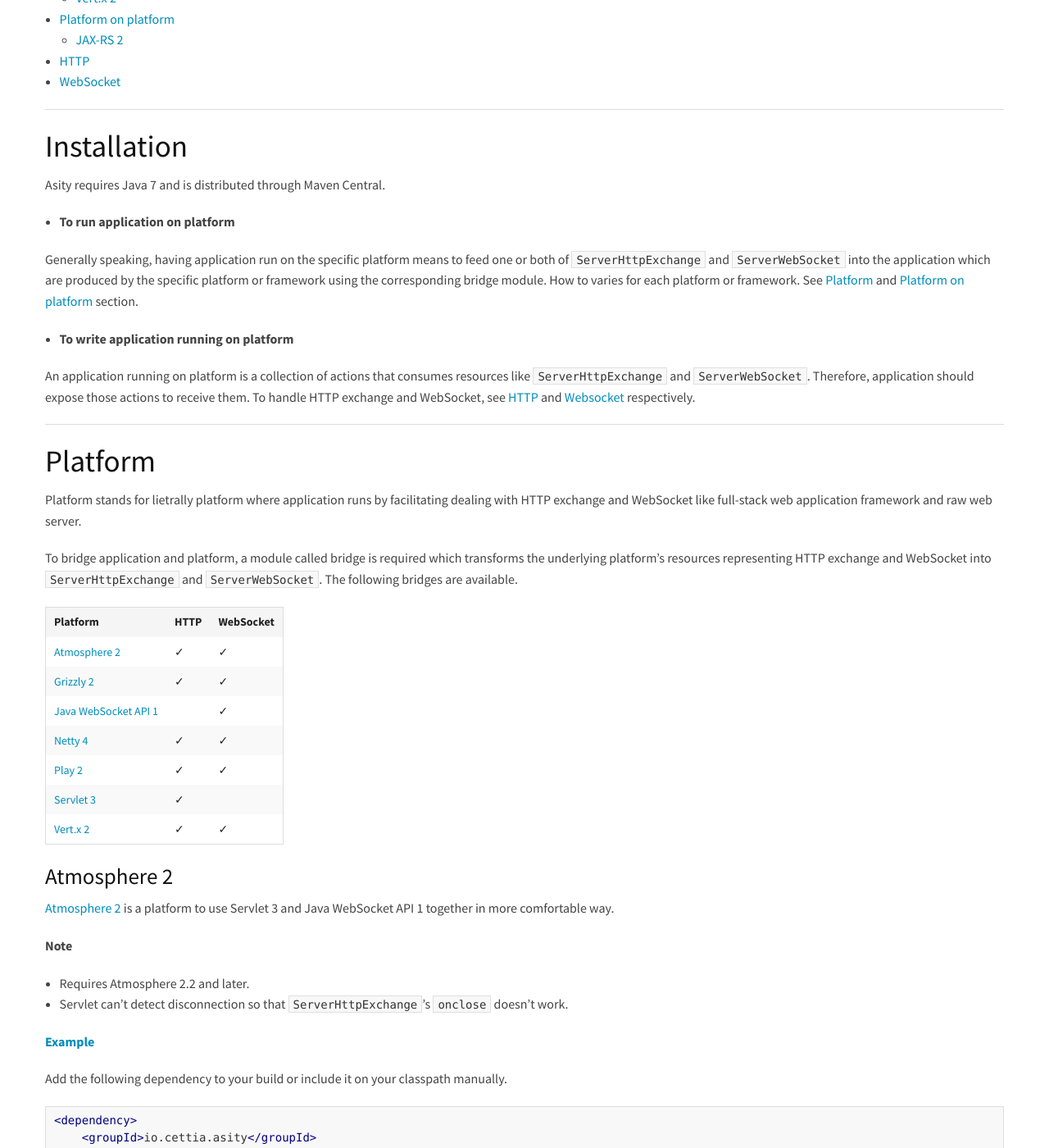
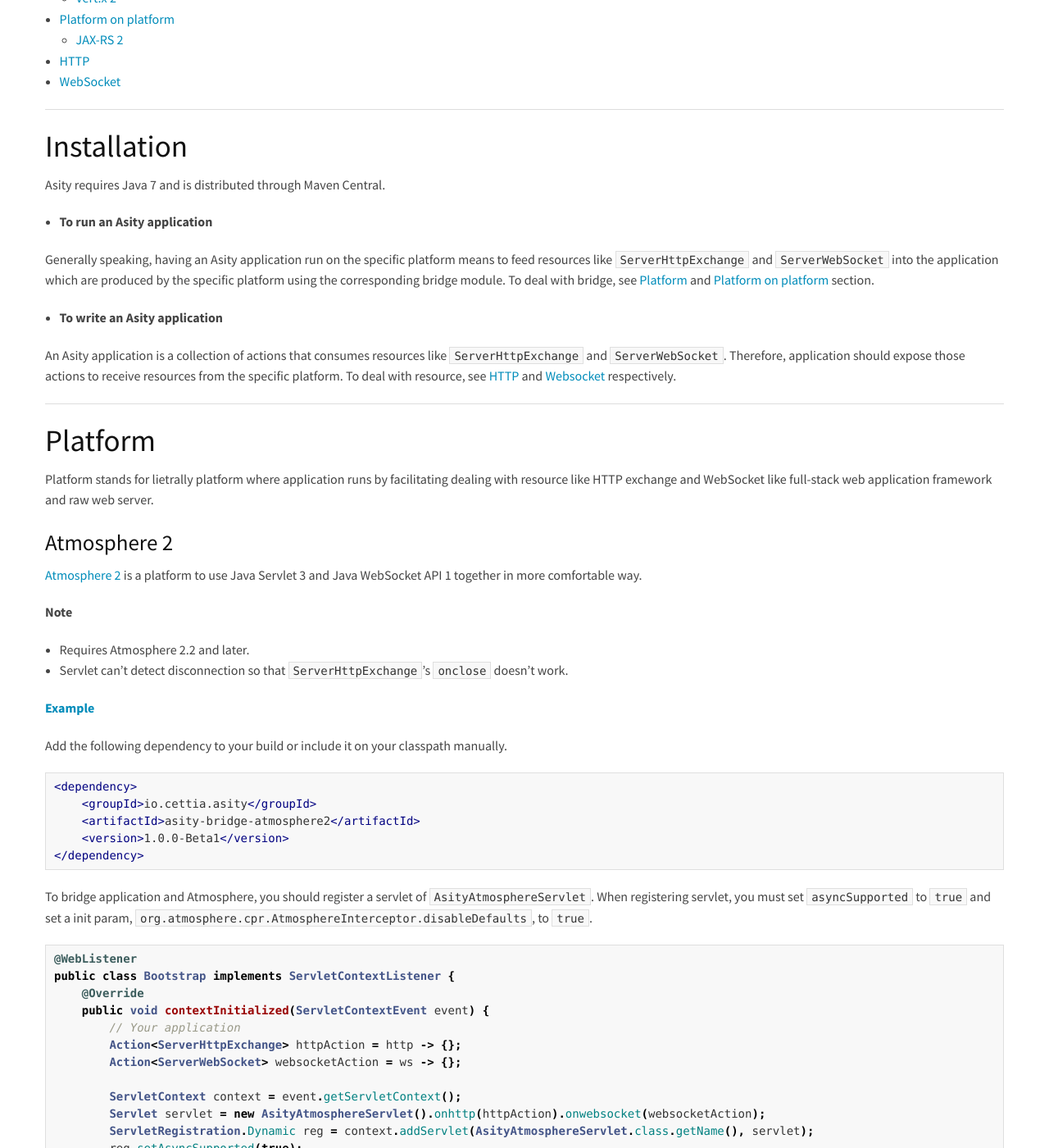
Before and after one commit to cettia/asity, a Jekyll site: the page built from 1.0.0-Beta1/reference/index.md, in a window 1280 px wide and 1400 px high, scrolled down 444 px. Shown: the whole window at 82% size. Built offline with Jekyll 4.4.1, drawn with Linux system fonts in a browser that asks for light colours; Markdown is read by kramdown in place of the engine named in the settings; some of the changed text lies outside the part shown.

Commit message:
Update docs

````diff
--- a/1.0.0-Beta1/reference/index.md
+++ b/1.0.0-Beta1/reference/index.md
@@ -28,33 +28,21 @@
 ## Installation
 Asity requires Java 7 and is distributed through Maven Central.
 
-* **To run application on platform**
+* **To run an Asity application**
 
-Generally speaking, having application run on the specific platform means to feed one or both of `ServerHttpExchange` and `ServerWebSocket` into the application which are produced by the specific platform or framework using the corresponding bridge module. How to varies for each platform or framework. See [Platform](#platform) and [Platform on platform](#platform-on-platform) section.
+Generally speaking, having an Asity application run on the specific platform means to feed resources like `ServerHttpExchange` and `ServerWebSocket` into the application which are produced by the specific platform using the corresponding bridge module. To deal with bridge, see [Platform](#platform) and [Platform on platform](#platform-on-platform) section.
 
-* **To write application running on platform**
+* **To write an Asity application**
 
-An application running on platform is a collection of actions that consumes resources like `ServerHttpExchange` and `ServerWebSocket`. Therefore, application should expose those actions to receive them. To handle HTTP exchange and WebSocket, see [HTTP](#http) and [Websocket](#websocket) respectively.
+An Asity application is a collection of actions that consumes resources like `ServerHttpExchange` and `ServerWebSocket`. Therefore, application should expose those actions to receive resources from the specific platform. To deal with resource, see [HTTP](#http) and [Websocket](#websocket) respectively.
 
 ---
 
 ## Platform
-Platform stands for lietrally platform where application runs by facilitating dealing with HTTP exchange and WebSocket like full-stack web application framework and raw web server.
-
-To bridge application and platform, a module called bridge is required which transforms the underlying platform's resources representing HTTP exchange and WebSocket into `ServerHttpExchange` and `ServerWebSocket`. The following bridges are available.
-
-|Platform|HTTP|WebSocket|
-|---|---|---|
-|[Atmosphere 2](#atmosphere-2)|&#10003;|&#10003;|
-|[Grizzly 2](#grizzly-2)|&#10003;|&#10003;|
-|[Java WebSocket API 1](#java-websocket-api-1)||&#10003;|
-|[Netty 4](#netty-4)|&#10003;|&#10003;|
-|[Play 2](#play-2)|&#10003;|&#10003;|
-|[Servlet 3](#servlet-3)|&#10003;||
-|[Vert.x 2](#vert.x-2)|&#10003;|&#10003;|
+Platform stands for lietrally platform where application runs by facilitating dealing with resource like HTTP exchange and WebSocket like full-stack web application framework and raw web server.
 
 ### Atmosphere 2
-[Atmosphere 2](https://github.com/Atmosphere/atmosphere/) is a platform to use Servlet 3 and Java WebSocket API 1 together in more comfortable way.
+[Atmosphere 2](https://github.com/Atmosphere/atmosphere/) is a platform to use Java Servlet 3 and Java WebSocket API 1 together in more comfortable way.
 
 **Note**
 
@@ -133,6 +121,49 @@
 }
 ```
 
+### Java Servlet 3
+[Java Servlet 3.0](http://docs.oracle.com/javaee/6/tutorial/doc/bnafd.html) from Java EE 6 and [Java Servlet 3.1](https://docs.oracle.com/javaee/7/tutorial/servlets.htm) from Java EE 7.
+
+**Note**
+
+* Servlet can't detect disconnection so that `ServerHttpExchange`'s `onclose` doesn't work.
+
+**[Example](https://github.com/cettia/cettia-examples/tree/master/archetype/cettia-java-server/platform/servlet3)**
+
+Add the following dependency to your build or include it on your classpath manually.
+
+```xml
+<dependency>
+    <groupId>io.cettia.asity</groupId>
+    <artifactId>asity-bridge-servlet3</artifactId>
+    <version>1.0.0-Beta1</version>
+</dependency>
+```
+
+To bridge application and Servlet, you should register a servlet of `AsityServlet`. When registering servlet, you must set `asyncSupported` to `true`.
+
+```java
+@WebListener
+public class Bootstrap implements ServletContextListener {
+    @Override
+    public void contextInitialized(ServletContextEvent event) {
+        // Your application
+        Action<ServerHttpExchange> httpAction = http -> {};
+
+        ServletContext context = event.getServletContext();
+        Servlet servlet = new AsityServlet().onhttp(httpAction);
+        ServletRegistration.Dynamic reg = context.addServlet(AsityServlet.class.getName(), servlet);
+        reg.setAsyncSupported(true);
+        reg.addMapping("/cettia");
+    }
+
+    @Override
+    public void contextDestroyed(ServletContextEvent sce) {}
+}
+```
+
+With this bridge, you have no way to handle WebSocket resource unless your web server implements Java WebSocket API 1 as well as Java Servlet 3 like Tomcat or Jetty. If you have such server, see [an example demonstrating how to use Java Servlet 3 bridge and Java WebSocket API 1 bridge together on the same server](https://github.com/cettia/cettia-examples/tree/master/archetype/cettia-java-server/platform/servlet3-jwa1).
+
 ### Java WebSocket API 1
 [Java WebSocket API 1](http://docs.oracle.com/javaee/7/tutorial/doc/websocket.htm#GKJIQ5) (JWA) from Java EE 7.
 
@@ -305,49 +336,6 @@
 }
 ```
 
-### Servlet 3
-[Servlet 3.0](http://docs.oracle.com/javaee/6/tutorial/doc/bnafd.html) from Java EE 6 and [Servlet 3.1](https://docs.oracle.com/javaee/7/tutorial/doc/servlets.htm) from Java EE 7.
-
-**Note**
-
-* Servlet can't detect disconnection so that `ServerHttpExchange`'s `onclose` doesn't work.
-
-**[Example](https://github.com/cettia/cettia-examples/tree/master/archetype/cettia-java-server/platform/servlet3)**
-
-Add the following dependency to your build or include it on your classpath manually.
-
-```xml
-<dependency>
-    <groupId>io.cettia.asity</groupId>
-    <artifactId>asity-bridge-servlet3</artifactId>
-    <version>1.0.0-Beta1</version>
-</dependency>
-```
-
-To bridge application and Servlet, you should register a servlet of `AsityServlet`. When registering servlet, you must set `asyncSupported` to `true`.
-
-```java
-@WebListener
-public class Bootstrap implements ServletContextListener {
-    @Override
-    public void contextInitialized(ServletContextEvent event) {
-        // Your application
-        Action<ServerHttpExchange> httpAction = http -> {};
-
-        ServletContext context = event.getServletContext();
-        Servlet servlet = new AsityServlet().onhttp(httpAction);
-        ServletRegistration.Dynamic reg = context.addServlet(AsityServlet.class.getName(), servlet);
-        reg.setAsyncSupported(true);
-        reg.addMapping("/cettia");
-    }
-
-    @Override
-    public void contextDestroyed(ServletContextEvent sce) {}
-}
-```
-
-With this bridge, you have no way to handle WebSocket resource unless your web server implements Java WebSocket API 1 as well as Servlet 3 like Tomcat or Jetty. If you have such server, see [an example demonstrating how to use Servlet 3 bridge and Java WebSocket API 1 bridge together on the same server](https://github.com/cettia/cettia-examples/tree/master/archetype/cettia-java-server/platform/servlet3-jwa1).
-
 ### Vert.x 2
 [Vert.x 2](http://vertx.io/) is a lightweight, high performance application platform for the JVM
 
````
Also changed, not shown: other parts of 1.0.0-Beta1/reference/index.md (+3 -3 lines), 1.0.0-Beta1/index.md (+24 -4 lines).
